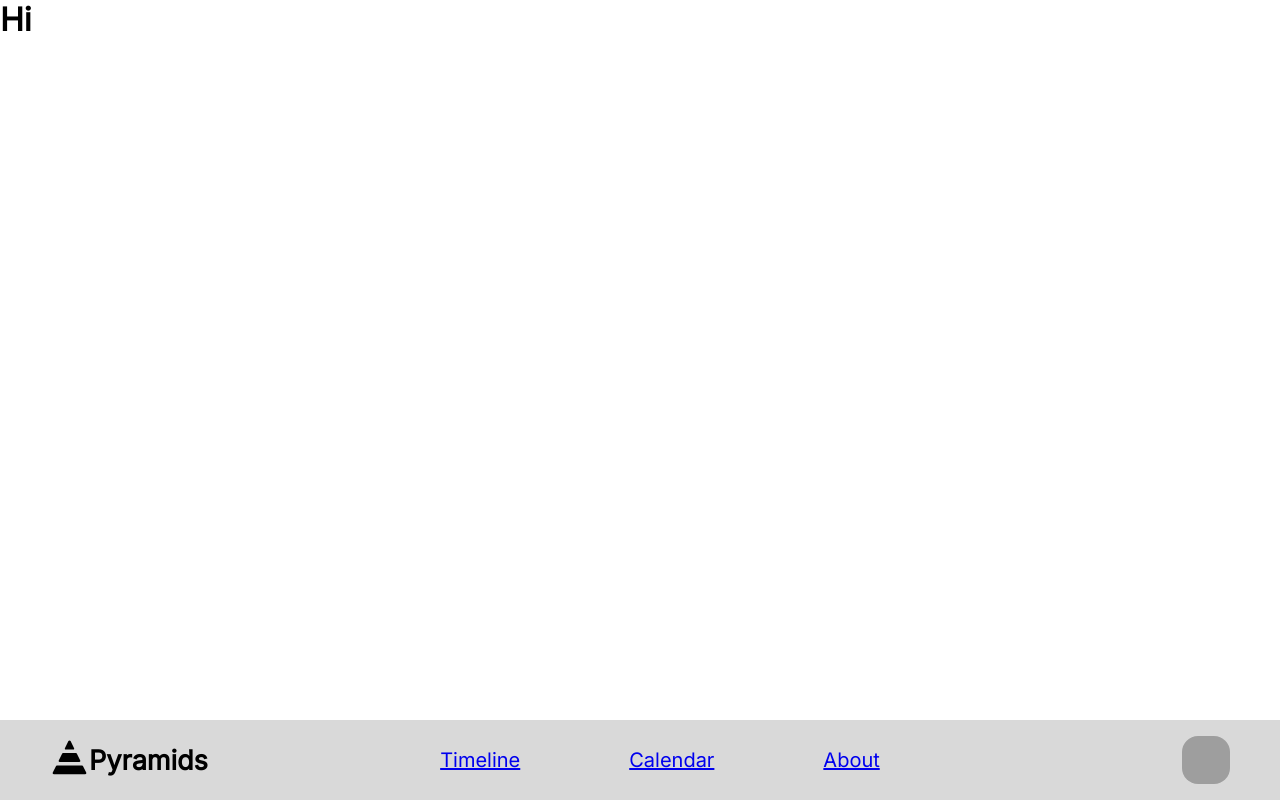
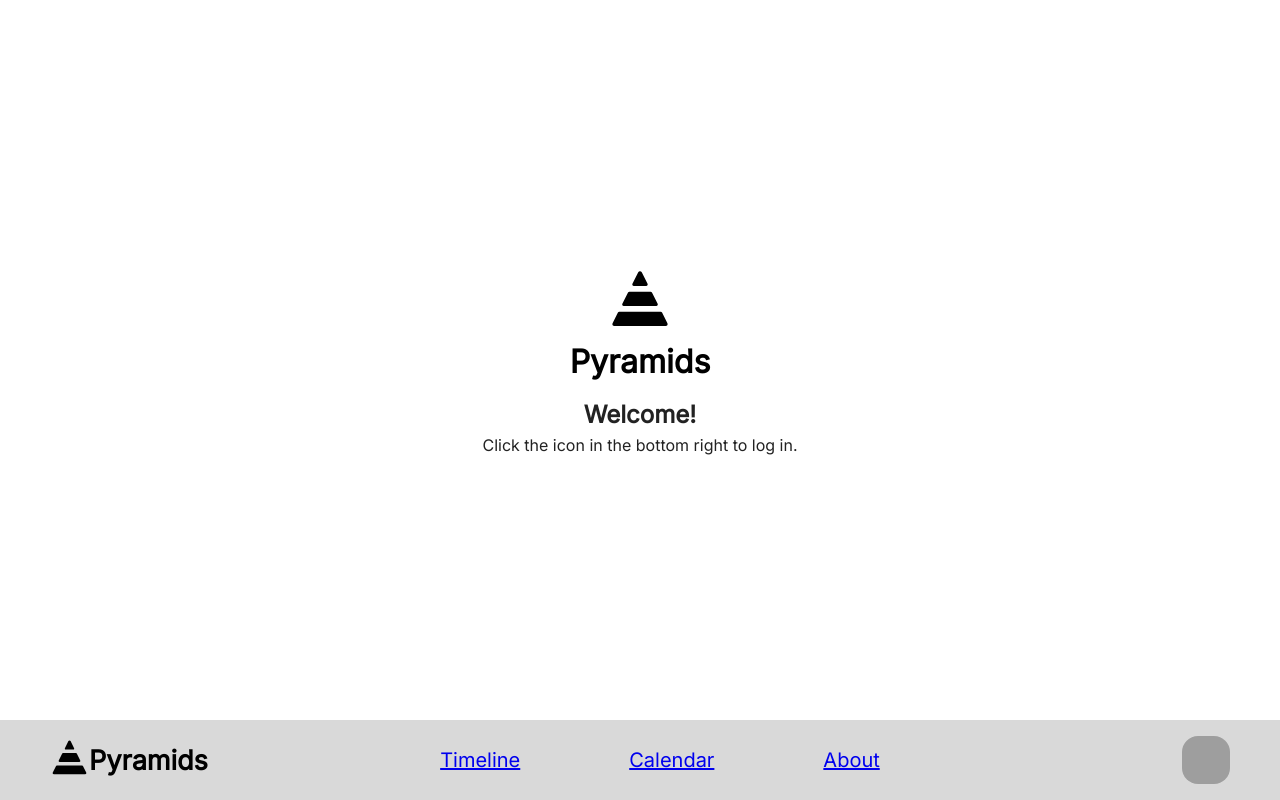
Before and after one commit to devsoc-unsw/trainee-fool-24t3, a React (Vite) app in the folder frontend/: page / in a window 1280 px wide. Built offline with nearby package versions, Linux system fonts and the light colour scheme; grey boxes are pictures that could not be loaded.

Commit message:
🛳 add basic landing page

```diff
--- /dev/null
+++ b/frontend/src/HomePage/HomePage.module.css
@@ -0,0 +1,22 @@
+.homePage {
+  height: 100%;
+}
+
+.homePage,
+.header,
+.main {
+  display: flex;
+  align-items: center;
+  justify-content: center;
+  flex-direction: column;
+}
+
+.main {
+  margin-top: 16px;
+  line-height: 1.5;
+  color: #222;
+}
+
+.logo {
+  width: 64px;
+}
--- a/frontend/src/HomePage/HomePage.tsx
+++ b/frontend/src/HomePage/HomePage.tsx
@@ -1,3 +1,17 @@
+import classes from "./HomePage.module.css";
+import logo from "../assets/pyramidIcon.svg";
+
 export default function HomePage() {
-  return <h1>Hi</h1>;
+  return (
+    <div className={classes.homePage}>
+      <header className={classes.header}>
+        <img className={classes.logo} src={logo} alt="Pyramids logo" />
+        <h1>Pyramids</h1>
+      </header>
+      <main className={classes.main}>
+        <h2>Welcome!</h2>
+        <p>Click the icon in the bottom right to log in.</p>
+      </main>
+    </div>
+  );
 }
```
